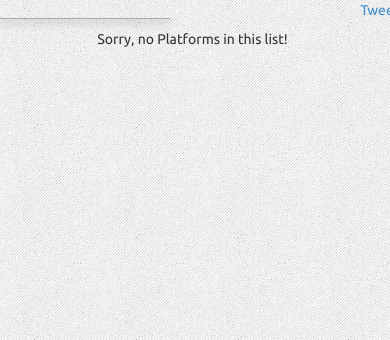
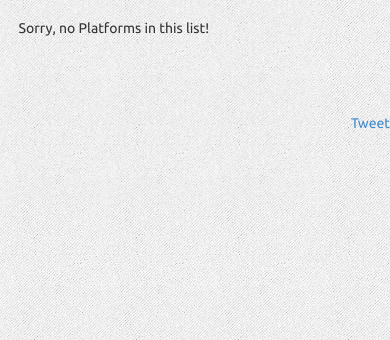
Before and after one commit to abhidevmumbai/checkit, a Django app: page /platforms/ in a window 390 px wide. Shown: the part 112-452 px from the top of the page. Run offline with Django 3.2, Linux system fonts and the light colour scheme; data that the repository does not hold is empty; some libraries are stand-ins or nearby versions; some web fonts are replaced.

Commit message:
Fixed the platforms page and mygames page

```diff
--- a/static/css/main.css
+++ b/static/css/main.css
@@ -645,9 +645,12 @@ ul{ list-style-type: none; margin: 0; padding:0;}
 	width: 170px;
 	/*width: 18%;*/
 }
-.scroll_container .anchor_list.fixed{
+.scroll_container .anchor_list{
 	position: fixed;
 	left: 0;
+	top: 80px;
+}
+.scroll_container .anchor_list.fixed{
 	top: 10px;
 }
 .scroll_container .anchor_list > ul li{
@@ -662,7 +665,7 @@ ul{ list-style-type: none; margin: 0; padding:0;}
 }
 .scroll_container .content{
 	/*margin: 70px 0 0 0;*/
-	width: 73%;
+	width: 75%;
 	float: right;
 }
 .scroll_container .anchor_list > ul li:hover, .scroll_container .anchor_list > ul li.active{
@@ -1015,3 +1018,17 @@ ul{ list-style-type: none; margin: 0; padding:0;}
 }
 
 .preloader { background:url('/static/img/i/89.gif') center center no-repeat #ffffff; display: block;}
+
+
+/*MEDIA QUERIES*/
+@media(max-width:768px){
+	.scroll_container .anchor_list {
+		position: static;
+	}
+	.scroll_container .anchor_list > ul, .scroll_container .content{
+		width: 99%;
+	}
+	.scroll_container .anchor_list > ul li{
+		display: inline-block;
+	}
+}
--- a/templates/mygamelist.html
+++ b/templates/mygamelist.html
@@ -28,12 +28,12 @@
 					{% for link in gamelinks %}
 						<div class="game row" data-gameid="{{ link.game.id }}" data-gametitle="{{ link.game.title }}">
 							<div class="col-lg-12 col-12"><a href="#" title="Remove" class="close check_game FR">&times;</a></div>
-							<div class="col-lg-3 col-6">
+							<div class="col-lg-3 col-3">
 								<a href="{% url gamedetails link.game.id %}" title="{{ link.game.title }}">
 									<img class="thumbnail ML10" data-src="holder.js/160x120" src="{% parseImagejson link.game.boxarts 'thumbnailFront' %}">
 								</a>
 							</div>
-							<div class="details col-lg-8 col-6">
+							<div class="details col-lg-9 col-9">
 								<div class="title"><a href="{% url gamedetails link.game.id %}">{{ link.game.title }}</a></div>
 								<ul class="extra_info">
 									{% if link.game.platform %}
--- a/templates/platformlist.html
+++ b/templates/platformlist.html
@@ -8,8 +8,9 @@
 	<!--h4 class="pull-left">Login</h4-->
 {% endblock navbar %}
 {% block body %}
-	<div class="row-fluid plain_view">
-		<div class="left_cont span8">
+	<div class="container">
+		<div class="row plain_view">
+			<div class="left_cont col-lg-8 col-12">
 				<div class="scroll_container">
 					<div class="anchor_list FL">
 						<ul>
@@ -95,6 +96,7 @@
 
 			</div>
 		</div>
+	</div>
 {% endblock body%}
 
 {% block bottom_javascript%}
@@ -121,7 +123,7 @@
 					position = cont.position();
 				console.log($('#'+id));
 				$('html, body').animate({
-					scrollTop: position.top - 10
+					scrollTop: position.top + 50
 				}, 700);
 			});
 		});
```
Lines whose indentation alone changed are shown as unchanged.
